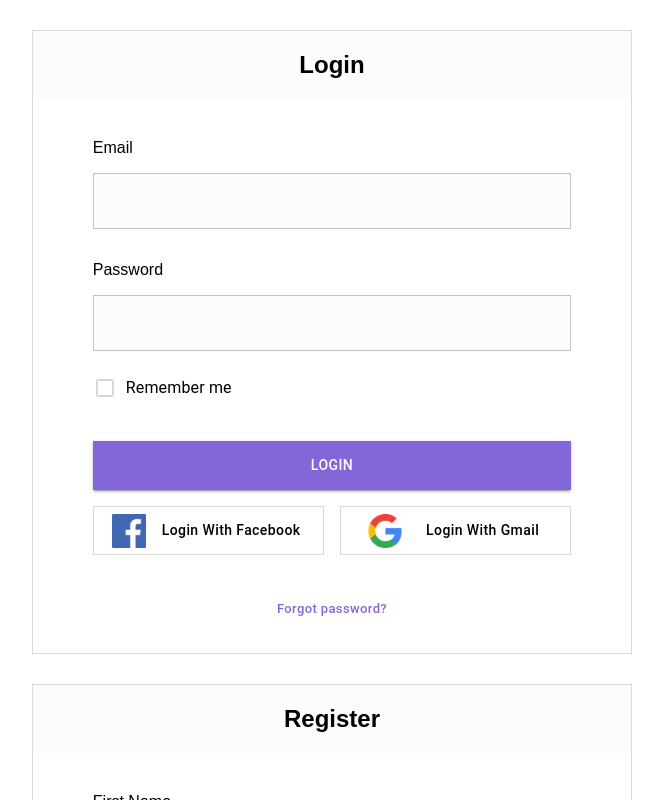
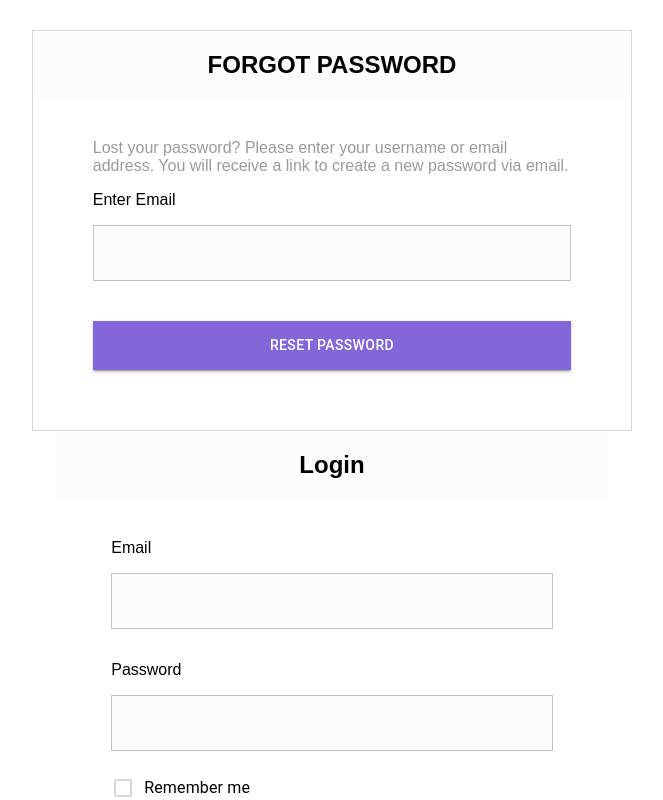
Before and after one commit to abecirovic3/Auction-App, a React (Create React App) app in the folder auction-app-frontend/: page /login in a window 1280 px wide. Shown: the top 800 px of the page, without its empty margins (308-971 px from the left). Built offline with nearby package versions, Linux system fonts and the light colour scheme.

Commit message:
Create basic Forgot Password form

```diff
--- a/auction-app-frontend/src/App.js
+++ b/auction-app-frontend/src/App.js
@@ -1,9 +1,11 @@
 import Register from "./components/Register/Register"
 import Login from "./components/Login/Login";
+import ForgotPassword from "./components/ForgotPassword/ForgotPassword";
 
 function App() {
   return (
     <div className="App">
+        <ForgotPassword />
         <Login />
         <Register />
     </div>
--- /dev/null
+++ b/auction-app-frontend/src/components/ForgotPassword/ForgotPassword.js
@@ -0,0 +1,44 @@
+import {createTheme, StyledEngineProvider, ThemeProvider} from "@mui/material/styles";
+import Container from "@mui/material/Container";
+import Stack from "@mui/material/Stack";
+import TextField from "@mui/material/TextField";
+import FormControlLabel from "@mui/material/FormControlLabel";
+import Checkbox from "@mui/material/Checkbox";
+import Button from "@mui/material/Button";
+import facebookIcon from "../../img/facebook.svg";
+import googleIcon from "../../img/google.svg";
+
+const theme = createTheme({
+    palette: {
+        primary: {
+            main: "#8367D8"
+        }
+    }
+});
+
+const ForgotPassword = () => {
+    return (
+        <StyledEngineProvider injectFirst>
+            <ThemeProvider theme={theme}>
+                <Container className="form-container" maxWidth="sm">
+                    <h5>FORGOT PASSWORD</h5>
+
+                    <Stack width="80%" margin="auto" spacing={5} paddingBottom={5}>
+                        <Stack spacing={2}>
+                            <p id="lostPasswordMsg">
+                                Lost your password? Please enter your username or email address.
+                                You will receive a link to create a new password via email.
+                            </p>
+                            <label htmlFor="email">Enter Email</label>
+                            <TextField id="email" variant="outlined" type="email" />
+                        </Stack>
+
+                        <Button color={"primary"} variant="contained">Reset Password</Button>
+                    </Stack>
+                </Container>
+            </ThemeProvider>
+        </StyledEngineProvider>
+    );
+};
+
+export default ForgotPassword;
--- a/auction-app-frontend/src/css/form-style.css
+++ b/auction-app-frontend/src/css/form-style.css
@@ -16,7 +16,7 @@ h5 {
     background-color: var(--background-color);
 }
 
-#login-container {
+.form-container {
     padding: 0 0 20px;
     margin-top: 30px;
     border: 1px solid #D8D8D8;
@@ -34,7 +34,7 @@ h5 {
     height: 3.5em;
 }
 
-#social-media-stack .MuiButton-root {
+.social-media-stack .MuiButton-root {
     width: 50%;
     border-color: var(--border-color);
     text-transform: capitalize;
@@ -54,7 +54,8 @@ h5 {
     color: var(--border-color);
 }
 
-#registerInfoLabel {
+#registerInfoLabel,
+#lostPasswordMsg {
     color: #9B9B9B;
     justify-content: center;
 }
```
